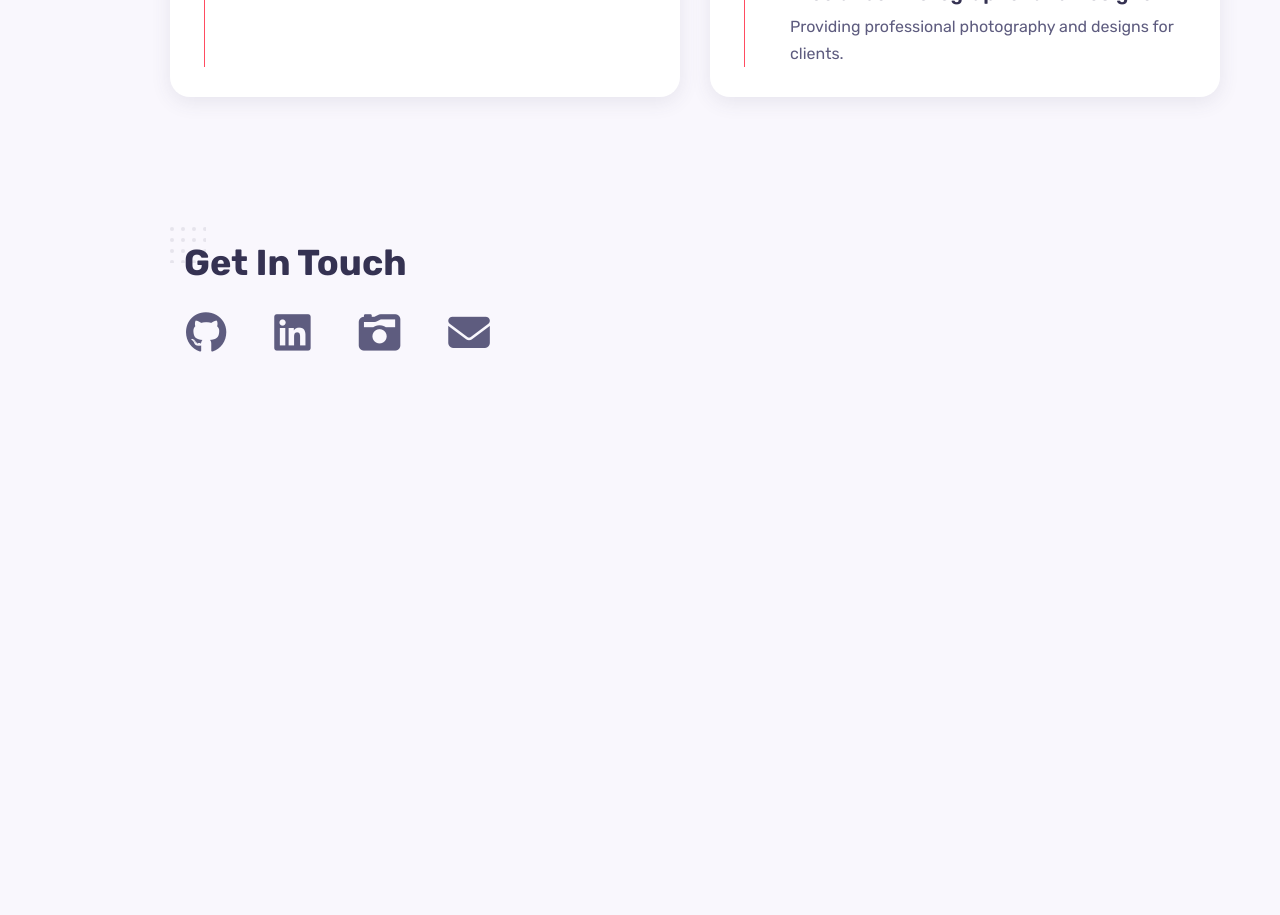
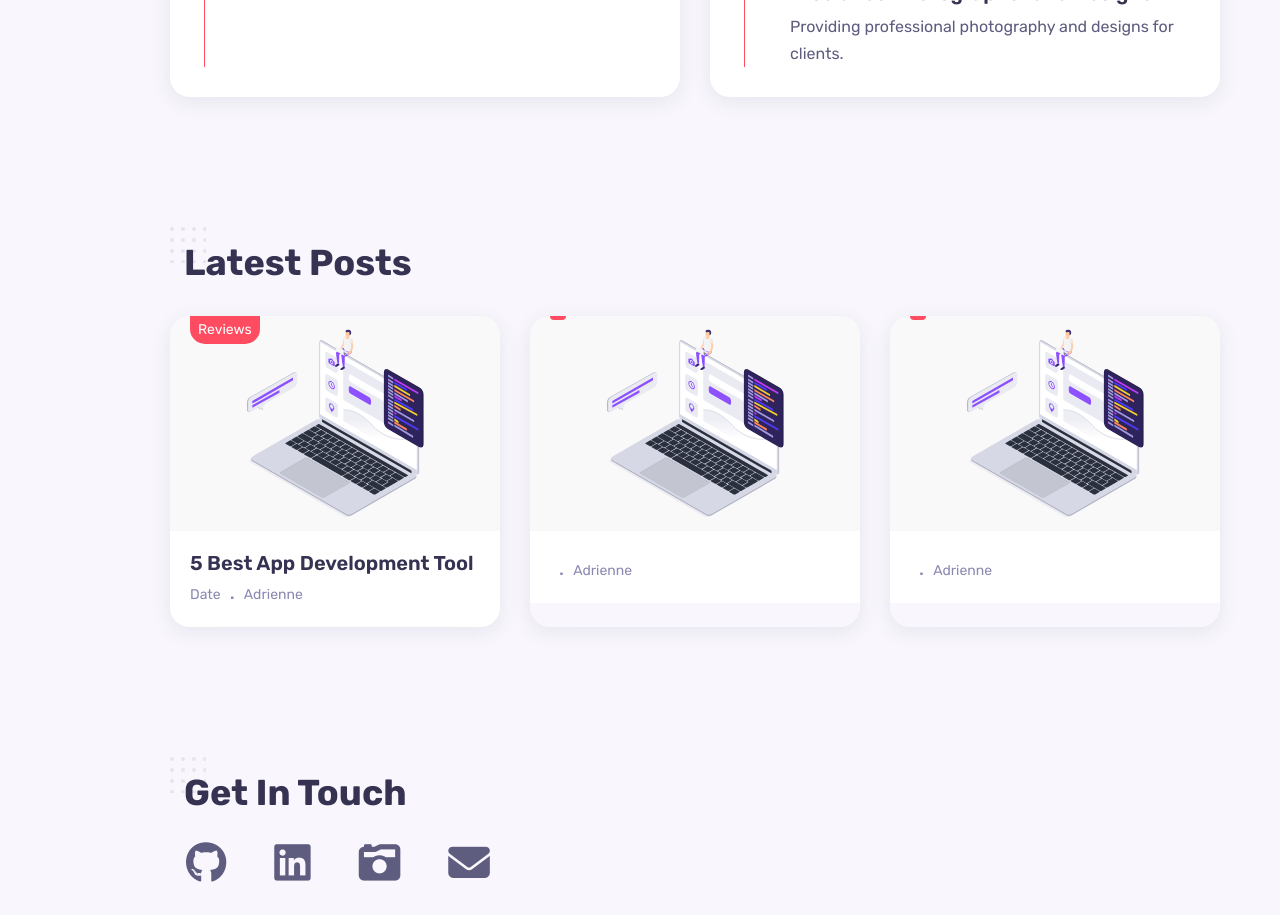
Before and after one commit to adrienneyl/adrienneyl.github.io, a React (Create React App) app: page / in a window 1280 px wide. Shown: the part 1860-2775 px from the top of the page. Before the commit the page ends 2312 px from the top, so only its background shows below. Built offline with nearby package versions, Linux system fonts and the light colour scheme.

Commit message:
Blog update

```diff
--- a/package.json
+++ b/package.json
@@ -9,6 +9,7 @@
     "@testing-library/user-event": "^13.5.0",
     "react": "^18.2.0",
     "react-dom": "^18.2.0",
+    "react-router-dom": "^6.4.2",
     "react-scripts": "5.0.1",
     "web-vitals": "^2.1.4"
   },
--- a/src/App.js
+++ b/src/App.js
@@ -18,6 +18,7 @@
         <About />
         <Resume />
         {/* <Portfolio /> */}
+        <Blog />
         <Contact />
       </main>
     </>
--- a/src/components/blog/Blog.jsx
+++ b/src/components/blog/Blog.jsx
@@ -7,8 +7,57 @@
 
 const Blog = () => {
     return (
-        <section className="blog conatiner section" id="blog">
+        <section className="blog container section" id="blog">
             <h2 className="section__title">Latest Posts</h2>
+
+            <div className="blog__container grid">
+                <div className="blog__card">
+                    <div className="blog__thumb">
+                        <a href="#"><span className="blog__category">Reviews</span></a>
+                        <a href="#"><img src={Image1} alt="" className="blog__img" /></a>
+                    </div>
+                    <div className="blog__details">
+                        <h3 className="blog__title">5 Best App Development Tool</h3>
+                        <div className="blog__meta">
+                            <span>Date</span>
+                            <span className="blog__dot">.</span>
+                            <span>Adrienne</span>
+                        </div>
+                    </div>
+                </div>
+
+                <div className="blog__card">
+                    <div className="blog__thumb">
+                        <a href="#"><span className="blog__category"></span></a>
+                        <a href="#"><img src={Image1} alt="" className="blog__img" /></a>
+                    </div>
+                    <div className="blog__details">
+                        <h3 className="blog__title"></h3>
+                        <div className="blog__meta">
+                            <span></span>
+                            <span className="blog__dot">.</span>
+                            <span>Adrienne</span>
+                        </div>
+                    </div>
+                </div>
+
+                <div className="blog__card">
+                    <div className="blog__thumb">
+                        <a href="#"><span className="blog__category"></span></a>
+                        <a href="#"><img src={Image1} alt="" className="blog__img" /></a>
+                    </div>
+                    <div className="blog__details">
+                        <h3 className="blog__title"></h3>
+                        <div className="blog__meta">
+                            <span></span>
+                            <span className="blog__dot">.</span>
+                            <span>Adrienne</span>
+                        </div>
+                    </div>
+                </div>
+
+            </div>
+
         </section>
     )
 }
--- a/src/components/blog/blog.css
+++ b/src/components/blog/blog.css
@@ -0,0 +1,60 @@
+.blog__container {
+    grid-template-columns: repeat(3, 1fr);
+    column-gap: 1.875rem;
+}
+
+.blog__card {
+    box-shadow: var(--shadow);
+    border-radius: var(--border-radius);
+    overflow: hidden;
+}
+
+.blog__thumb {
+    position: relative;
+    overflow: hidden;
+}
+
+.blog__img {
+    transform: scale(1);
+    transition: .3s;
+}
+
+.blog__thumb:hover .blog__img {
+    transform: scale(1.1);
+}
+
+.blog__category {
+    color: #fff;
+    background-color: var(--first-color);
+    border-bottom-left-radius: 0.9375rem;
+    border-bottom-right-radius: 0.9375rem;
+    position: absolute;
+    top: 0;
+    left: 1.25rem;
+    font-size: var(--small-font-size);
+    display: inline-block;
+    padding: 0.125rem 0.5rem;
+    transition: 0.3s;
+    z-index: 1;
+}
+
+.blog__details {
+    background-color: var(--container-color);
+    padding: 1.25rem;
+}
+
+.blog__title {
+    font-size: var(--h3-font-size);
+    margin-bottom: 0.5rem;
+}
+
+.blog__meta {
+    display: flex;
+    column-gap: 0.6rem;
+    font-size: var(--small-font-size);
+    color: #8b88b1;
+}
+
+.blog__dot {
+    font-weight: var(--font-bold);
+}
--- a/src/components/home/Home.jsx
+++ b/src/components/home/Home.jsx
@@ -1,6 +1,6 @@
 import React from 'react';
 import "./home.css";
-import Me from "../../assets/icon.png";
+import Me from "../../assets/updated_icon.png";
 import Shapes from './Shapes';
 
 const Home = () => {
--- a/src/components/sidebar/Sidebar.jsx
+++ b/src/components/sidebar/Sidebar.jsx
@@ -39,11 +39,11 @@
                                     <i className="icon-layers"></i>
                                 </a>
                             </li> */}
-                            {/* <li className="nav__item">
+                            <li className="nav__item">
                                 <a href="#blog" className="nav__link">
                                     <i className="icon-note"></i>
                                 </a>
-                            </li> */}
+                            </li>
                             <li className="nav__item">
                                 <a href="#contact" className="nav__link">
                                     <i className="icon-bubble"></i>
```
Also changed, not shown: 2 other files (tests, documents, lock files or other folders).
